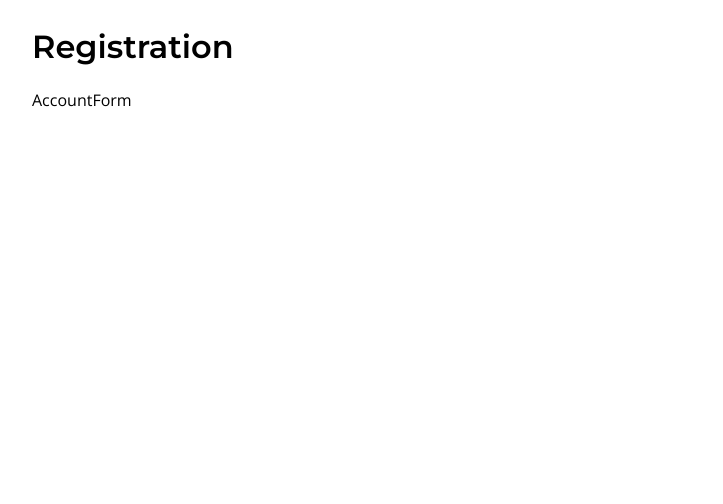
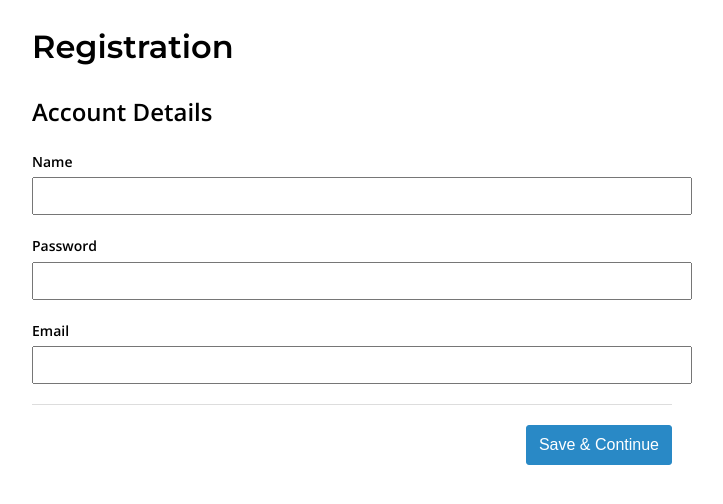
Before and after one commit to vhnam/research-react-multi-step-form, a React (Create React App) app: page / in a window 1280 px wide. Shown: the top 504 px of the page, without its empty margins (288-1011 px from the left). Built offline with nearby package versions, Linux system fonts and the light colour scheme.

Commit message:
feat(Registration): finish step 1 - AccountForm

```diff
--- a/src/App.css
+++ b/src/App.css
@@ -6,3 +6,103 @@ body {
   font-family: 'Open Sans', sans-serif;
   line-height: 1.6;
 }
+
+.container {
+  margin: 20px auto;
+  max-width: 400px;
+  width: 100%;
+}
+
+.btn {
+  border-radius: 3px;
+  border: none;
+  color: #fff;
+  cursor: pointer;
+  font-size: 16px;
+  padding: 10px 12px;
+  text-align: center;
+}
+
+.btn.btn-default {
+  background-color: #fff;
+  border: 1px solid #ddd;
+  color: #4c5e65;
+}
+
+.btn.btn-default:hover {
+  background-color: #eee;
+}
+
+.btn.btn-primary {
+  background-color: #2989c6;
+  border: 1px solid #2989c6;
+}
+
+.btn.btn-primary:hover {
+  background-color: #257ab1;
+}
+
+.pull-right {
+  float: right;
+}
+
+.pull-left {
+  float: left;
+}
+
+.form-fields {
+  list-style: none;
+  margin: 0;
+  padding: 0;
+}
+
+.form-fields > li {
+  margin-bottom: 20px;
+}
+
+.form-footer {
+  border-top: 1px solid #ddd;
+  margin-top: 10px;
+  padding-top: 20px;
+}
+
+.label {
+  display: block;
+  font-size: 14px;
+  font-weight: 600;
+  margin-bottom: 4px;
+}
+
+label {
+  display: block;
+  font-size: 14px;
+  font-weight: 600;
+  margin-bottom: 4px;
+}
+
+.checkbox label,
+.radio label {
+  cursor: pointer;
+  display: inline-block;
+  font-weight: normal;
+  padding: 1px 12px 1px 30px;
+  position: relative;
+}
+
+.checkbox label input,
+.radio label input {
+  left: 0;
+  position: absolute;
+  top: 0;
+}
+
+input {
+  font-size: 16px;
+  padding: 8px;
+  width: 100%;
+}
+
+select {
+  font-size: 16px;
+  padding: 8px;
+}
--- a/src/scenes/Registration/Registration.js
+++ b/src/scenes/Registration/Registration.js
@@ -9,7 +9,13 @@ import styles from './Registration.module.css';
 
 const Registration = () => {
   const [step, setStep] = useState(1);
-  const [fieldValues, setFieldValues] = useState();
+  const [fieldValues, setFieldValues] = useState({
+    name: null,
+    email: null,
+    password: null,
+    age: null,
+    instruments: [],
+  });
 
   const nextStep = () => {
     setStep(step + 1);
@@ -23,8 +29,9 @@ const Registration = () => {
     alert('confirm');
   };
 
-  const save = () => {
-    alert('save');
+  const save = (data) => {
+    console.log(data);
+    console.log(Object.assign(fieldValues, data));
   };
 
   const showStep = () => {
--- a/src/scenes/Registration/components/AccountForm/AccountForm.js
+++ b/src/scenes/Registration/components/AccountForm/AccountForm.js
@@ -1,7 +1,58 @@
-import React from 'react';
+import React, {useRef} from 'react';
+import PropTypes from 'prop-types';
 
-const AccountForm = () => {
-  return <div>AccountForm</div>;
+const AccountForm = ({fieldValues, nextStep, save}) => {
+  const name = useRef(null);
+  const password = useRef(null);
+  const email = useRef(null);
+
+  const onSubmit = (e) => {
+    e.preventDefault();
+
+    const data = {
+      name: name.current.value,
+      password: password.current.value,
+      email: email.current.value,
+    };
+
+    save(data);
+    nextStep();
+  };
+
+  return (
+    <div>
+      <h2>Account Details</h2>
+      <ul className="form-fields">
+        <li>
+          <label>Name</label>
+          <input type="text" ref={name} defaultValue={fieldValues.name} />
+        </li>
+        <li>
+          <label>Password</label>
+          <input
+            type="password"
+            ref={password}
+            defaultValue={fieldValues.password}
+          />
+        </li>
+        <li>
+          <label>Email</label>
+          <input type="email" ref={email} defaultValue={fieldValues.email} />
+        </li>
+        <li className="form-footer">
+          <button className="btn btn-primary pull-right" onClick={onSubmit}>
+            Save &amp; Continue
+          </button>
+        </li>
+      </ul>
+    </div>
+  );
+};
+
+AccountForm.propTypes = {
+  fieldValues: PropTypes.object.isRequired,
+  nextStep: PropTypes.func.isRequired,
+  save: PropTypes.func.isRequired,
 };
 
 export default AccountForm;
```
